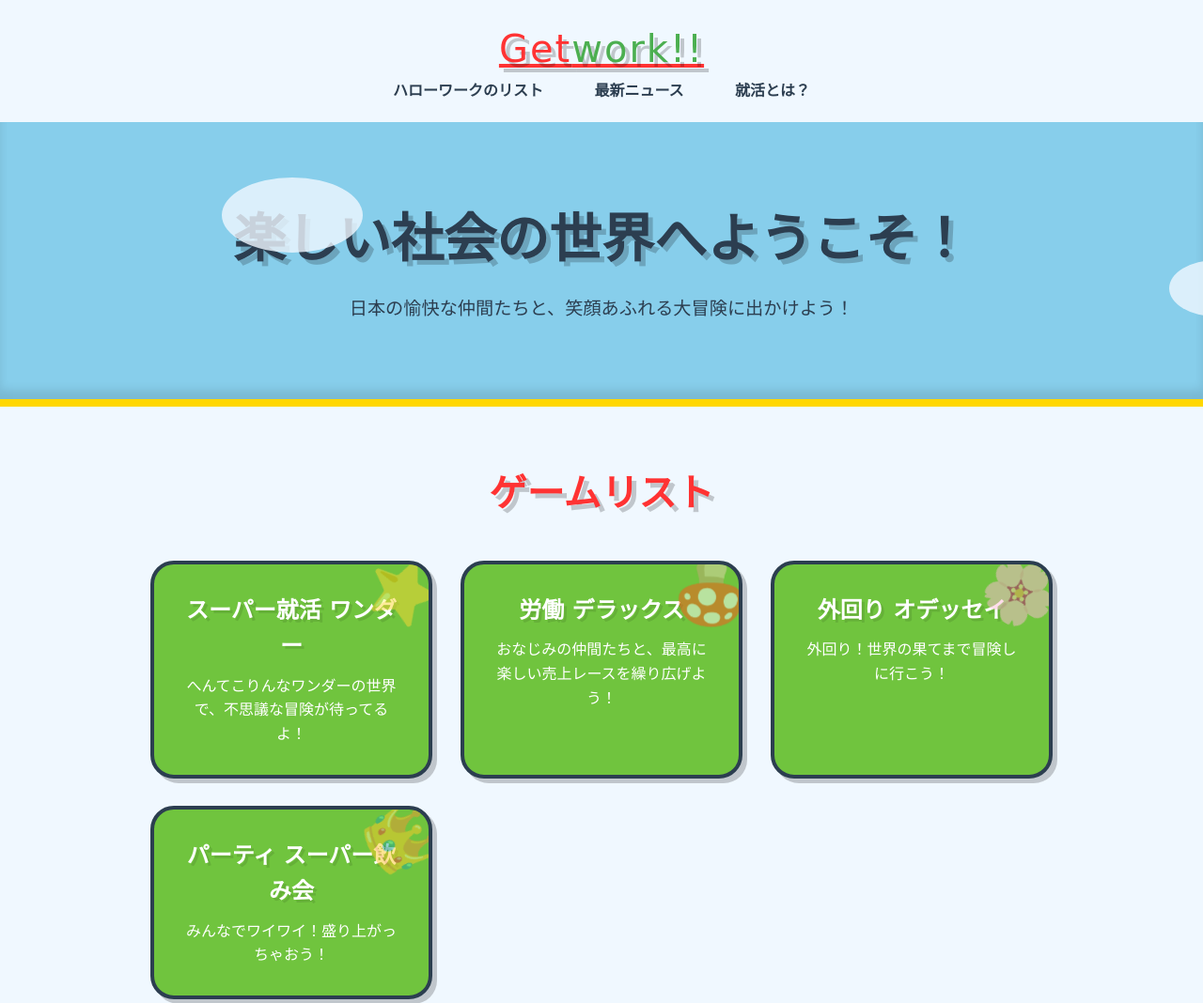
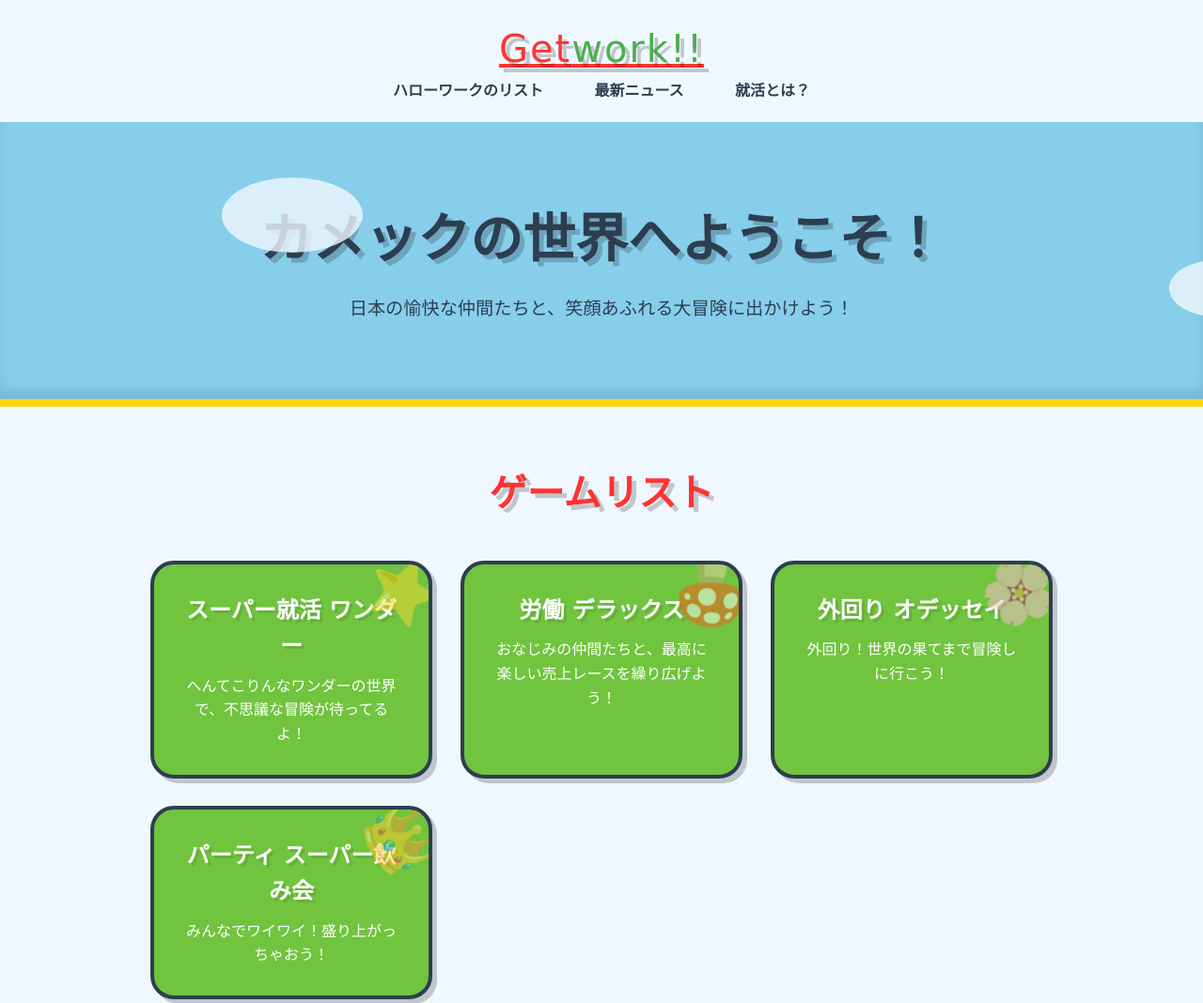
Before and after one commit to Miyazaki222/Git_testday2_02, a plain HTML site: page index.html in a window 1280 px wide. Shown: the top 1068 px of the page at 94% size. Drawn offline with Linux system fonts and the light colour scheme; a web font is replaced by a local one.

Commit message:
[fix]カメックに変更

```diff
--- a/index.html
+++ b/index.html
@@ -26,7 +26,7 @@
         <section class="hero">
             <div class="container">
 
-                <h1>楽しい社会の世界へようこそ！</h1>
+                <h1>カメックの世界へようこそ！</h1>
                 <p>日本の愉快な仲間たちと、笑顔あふれる大冒険に出かけよう！</p>
 
             </div>
```
